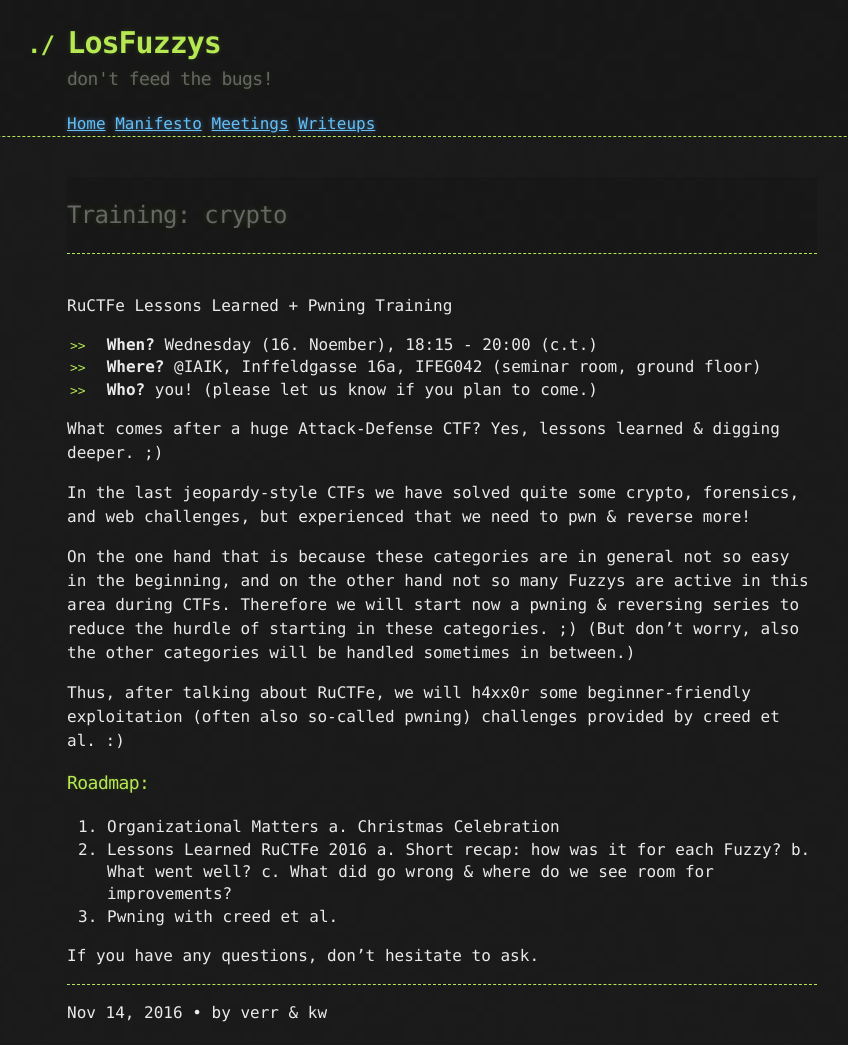
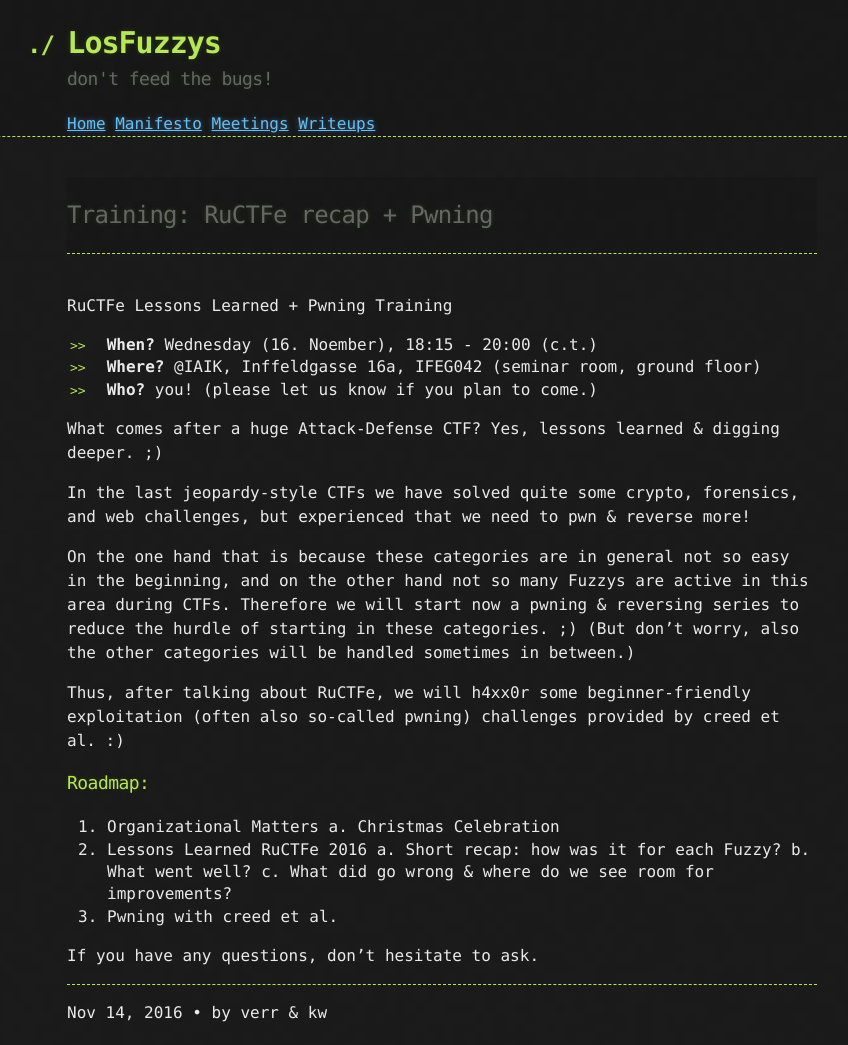
Before and after one commit to mtps3/Mtps3.github.io, a Jekyll site: the page built from _posts/2016-11-14-training-ructfe-pwn.md, in a window 1280 px wide. Shown: the whole page, without its empty margins (198-1046 px from the left). Built offline with Jekyll 4.4.1, drawn with Linux system fonts in a browser that asks for light colours.

Commit message:
fixed ructfe recap post

```diff
--- a/_posts/2016-11-14-training-ructfe-pwn.md
+++ b/_posts/2016-11-14-training-ructfe-pwn.md
@@ -1,6 +1,6 @@
 ---
 layout: post
-title:  "Training: crypto"
+title:  "Training: RuCTFe recap + Pwning"
 when: "Nov 16, 2016"
 author: verr & kw
 categories: meeting
```
